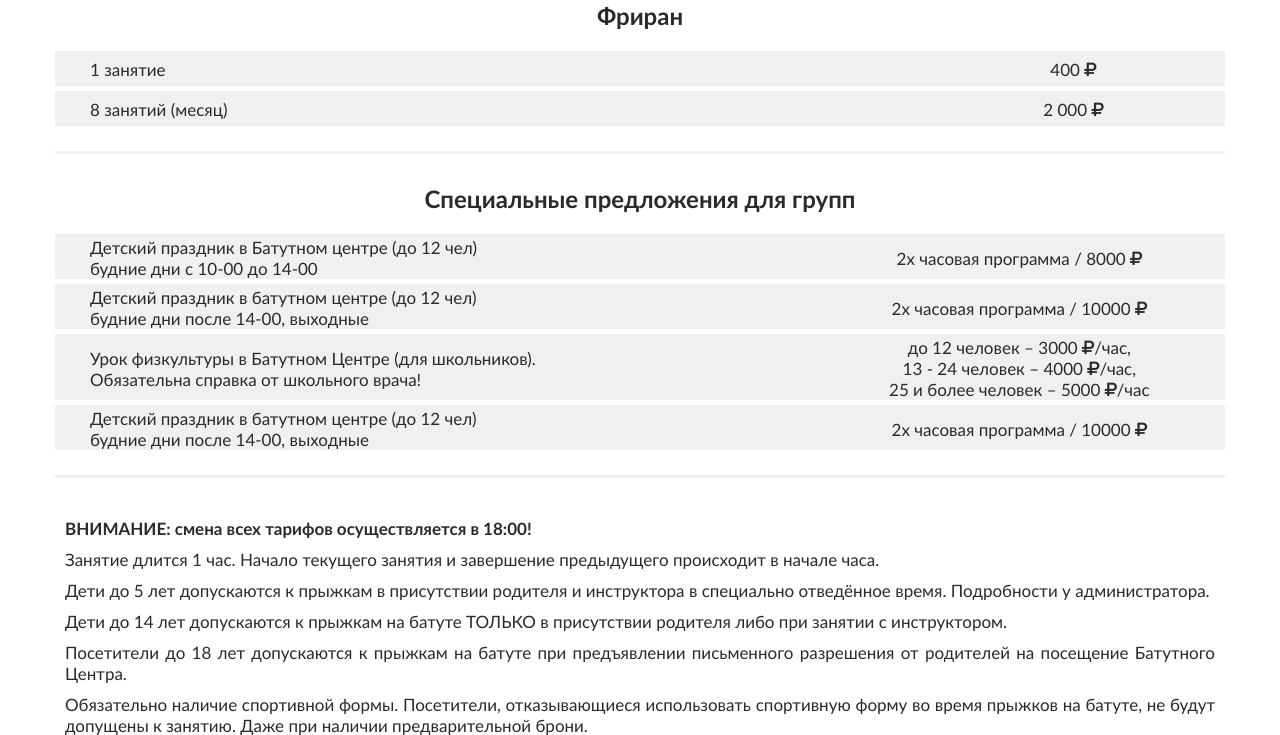
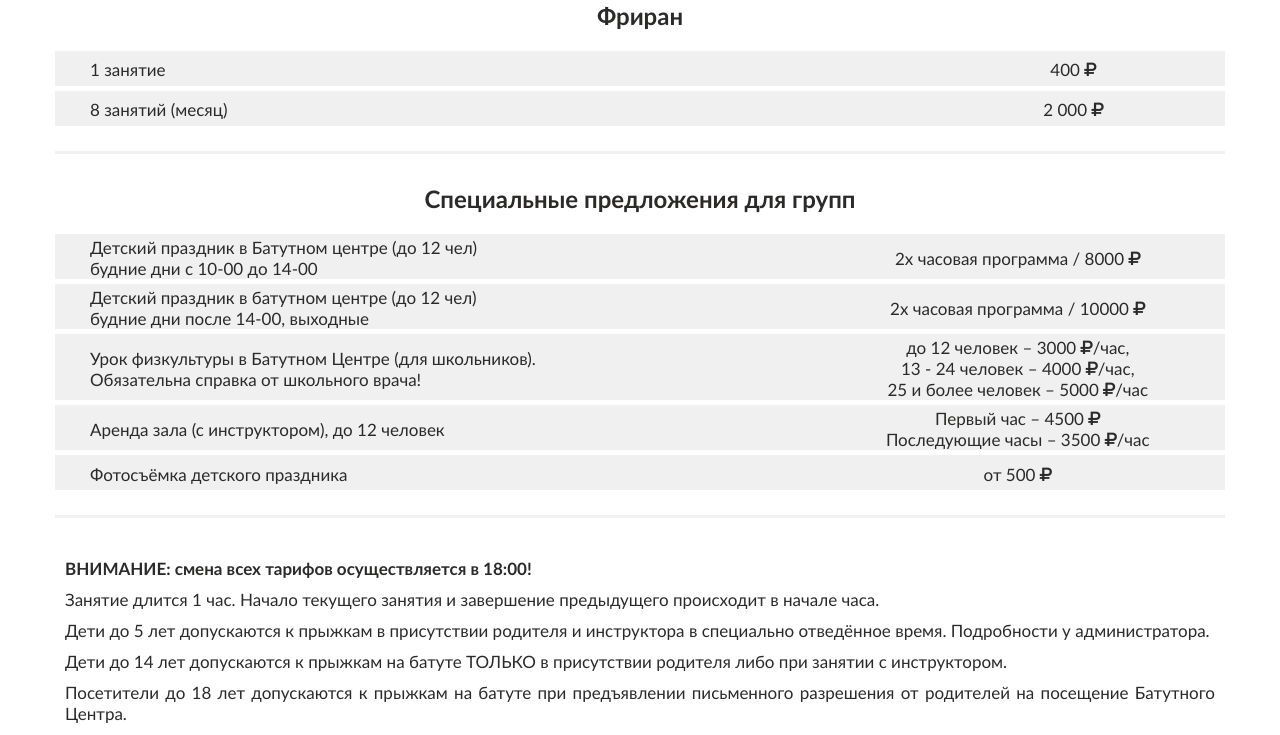
Before and after one commit to IvanBot/levelup, a PHP site: template pages/price.phtml in a window 1280 px wide. Shown: the part 1611-2346 px from the top of the page. Run offline with PHP 8.4, Linux system fonts and the light colour scheme; the template is opened without the code that fills it, so the values that code supplies are empty.

Commit message:
изменение цен

```diff
--- a/pages/price.phtml
+++ b/pages/price.phtml
@@ -247,8 +247,15 @@
                     </tr>
 
                     <tr>
-                        <td id="tab_n_n">Детский праздник в батутном центре (до 12 чел)<br> будние дни после 14-00, выходные</td>
-                        <td id="tab_n">2х часовая программа / 10000 <i class="fa fa-rub" aria-hidden="true"></i></td>
+                        <td id="tab_n_n">Аренда зала (с инструктором), до 12 человек</td>
+                        <td id="tab_n">Первый час – 4500 <i class="fa fa-rub" aria-hidden="true"></i><br>
+                                        Последующие часы – 3500 <i class="fa fa-rub" aria-hidden="true"></i>/час
+ </td>
+                    </tr>
+
+                    <tr>
+                        <td id="tab_n_n">Фотосъёмка детского праздника</td>
+                        <td id="tab_n">от 500 <i class="fa fa-rub" aria-hidden="true"></i></td>
                     </tr>
 
                     <!--<tr>
```
